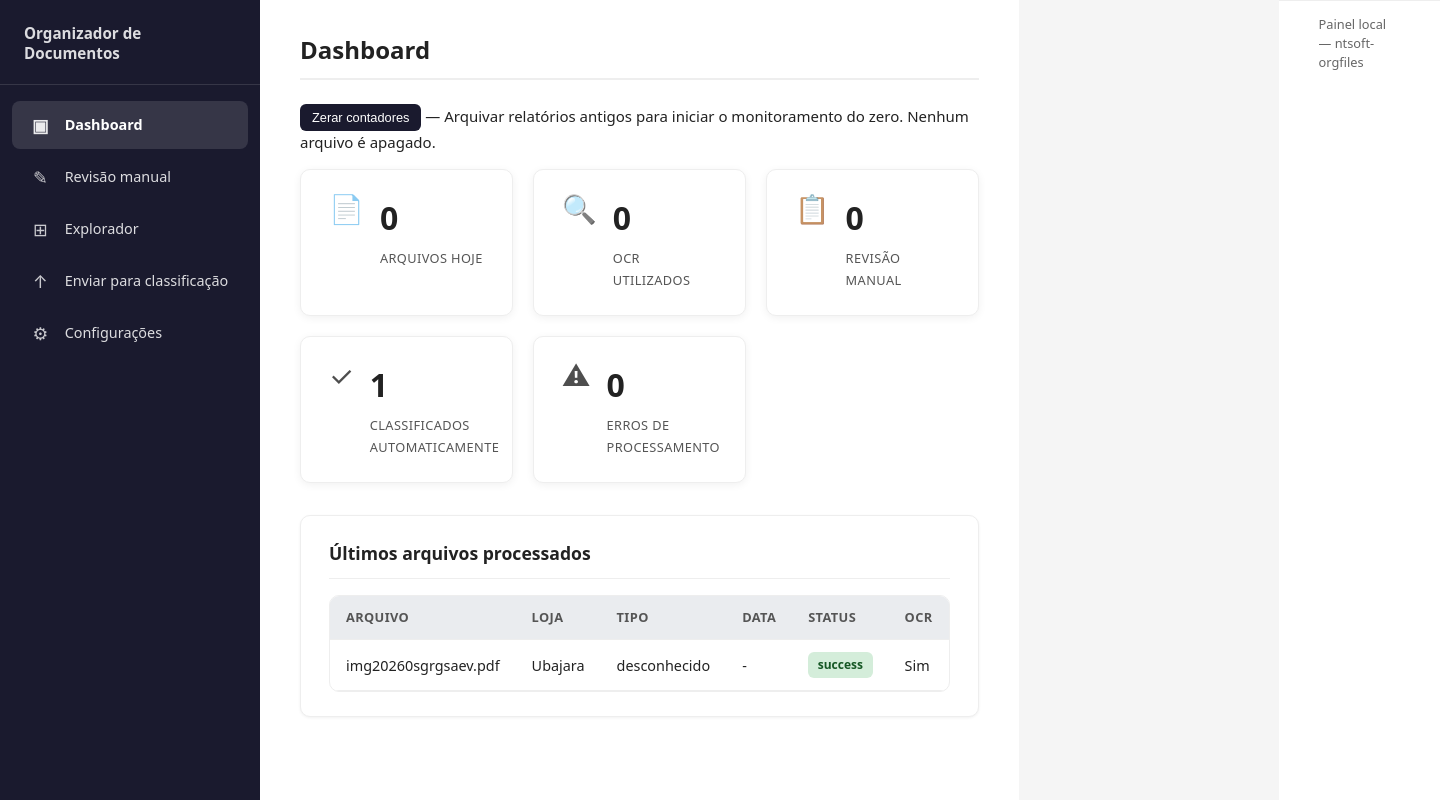
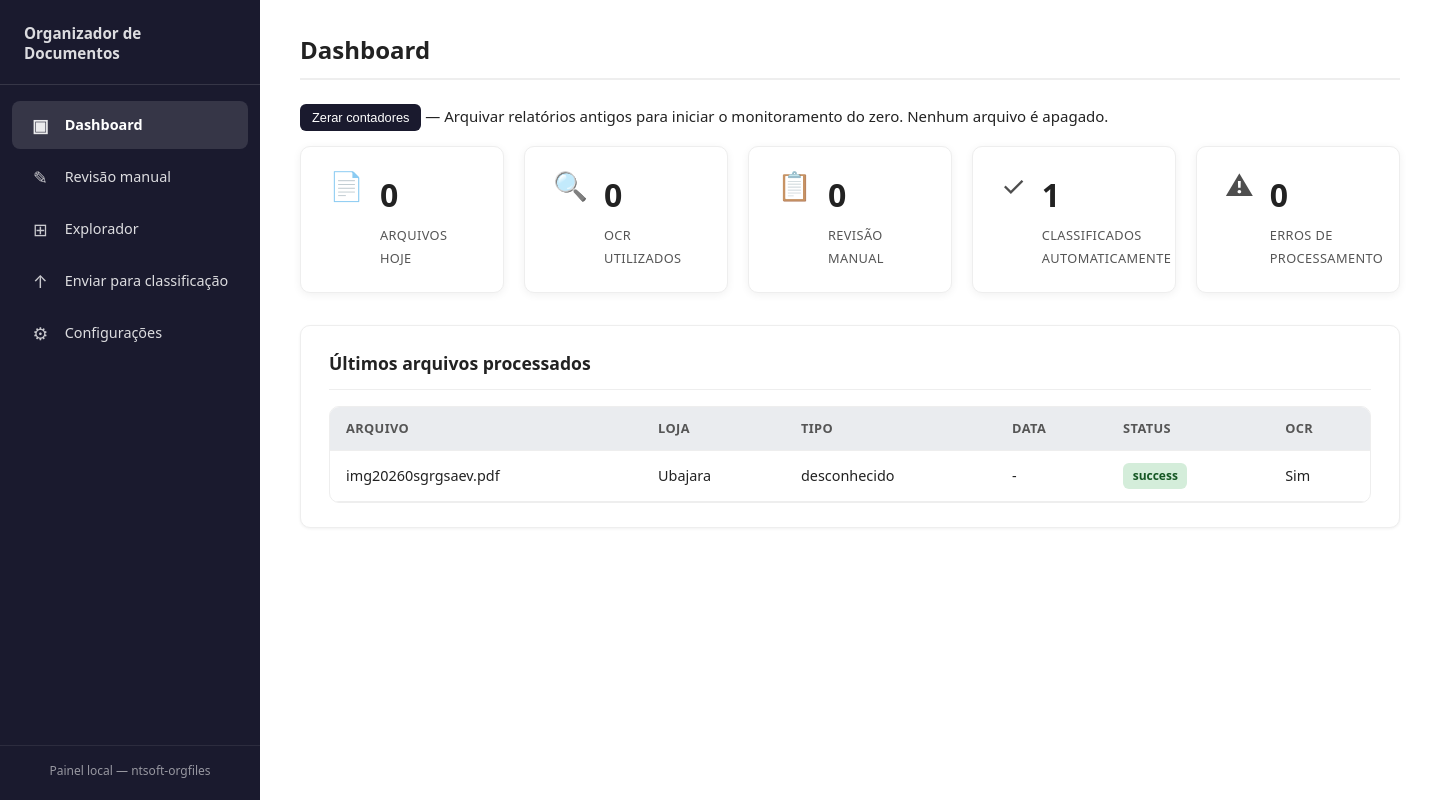
Before and after one commit to nettocarrero/ntsoft_filesOrg, a FastAPI app: page / in a window 1440 px wide. Run offline with FastAPI, Linux system fonts and the light colour scheme.

Commit message:
Atualiza visual

```diff
--- a/app/web/static/css/style.css
+++ b/app/web/static/css/style.css
@@ -41,14 +41,6 @@ body {
     margin: 0;
 }
 
-.footer {
-    margin-left: 260px;
-    padding: 0.875rem 2.5rem;
-    font-size: 0.8rem;
-    color: var(--color-text-footer);
-    background: var(--color-bg-main);
-    border-top: 1px solid var(--color-border-light);
-}
 
 /* ---- SIDEBAR ---- */
 .sidebar {
@@ -60,8 +52,24 @@ body {
     top: 0;
     left: 0;
     bottom: 0;
+    display: flex;
+    flex-direction: column;
+    overflow: hidden;
+    padding: 1.5rem 0 0;
+}
+
+.sidebar-nav {
+    flex: 1;
     overflow-y: auto;
-    padding: 1.5rem 0 2rem;
+}
+
+.sidebar-footer {
+    flex-shrink: 0;
+    padding: 1rem 1.5rem 1.25rem;
+    font-size: 0.75rem;
+    color: rgba(255, 255, 255, 0.55);
+    text-align: center;
+    border-top: 1px solid rgba(255, 255, 255, 0.08);
 }
 
 .sidebar-brand {
@@ -78,7 +86,7 @@ body {
     display: flex;
     flex-direction: column;
     gap: 0.2rem;
-    padding: 0 0.75rem;
+    padding: 0 0.75rem 1rem;
 }
 
 .sidebar-link {
--- a/app/web/templates/base.html
+++ b/app/web/templates/base.html
@@ -17,15 +17,13 @@
             <a href="/upload" class="sidebar-link{% if request.url.path == '/upload' %} active{% endif %}"><span class="nav-icon">↑</span>Enviar para classificação</a>
             <a href="/config" class="sidebar-link{% if request.url.path.startswith('/config') %} active{% endif %}"><span class="nav-icon">⚙</span>Configurações</a>
         </nav>
+        <div class="sidebar-footer">Painel local — ntsoft-orgfiles</div>
     </aside>
     <main class="main">
         <div class="page-content">
             {% block content %}{% endblock %}
         </div>
     </main>
-    <footer class="footer">
-        Painel local — ntsoft-orgfiles
-    </footer>
     <script src="/static/js/main.js"></script>
     {% block scripts %}{% endblock %}
 </body>
```
